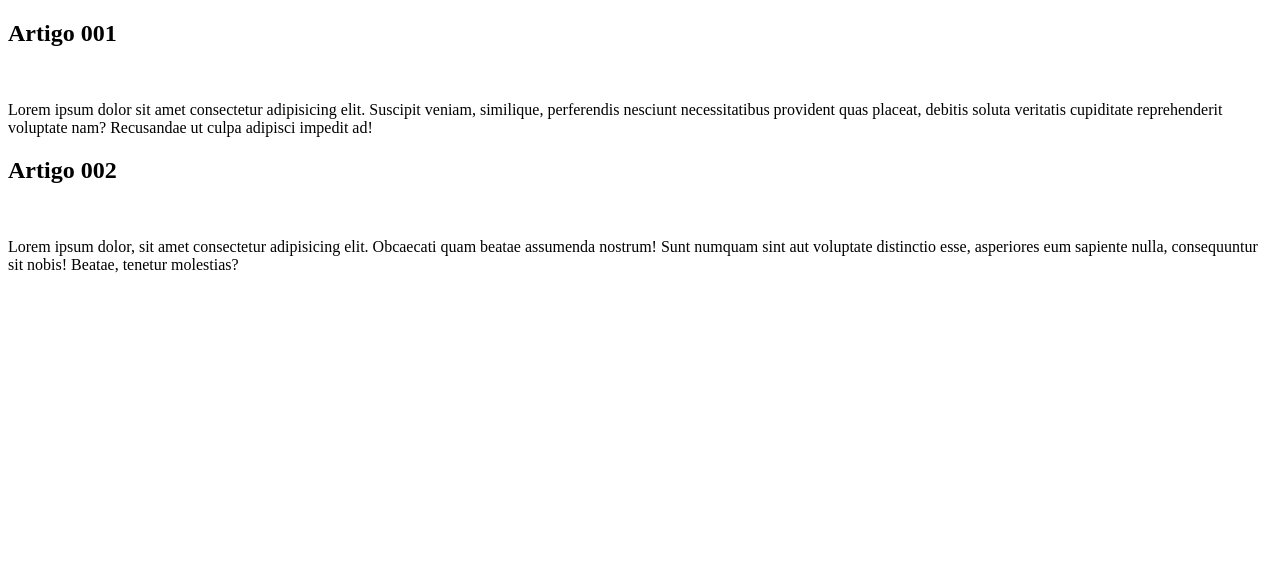
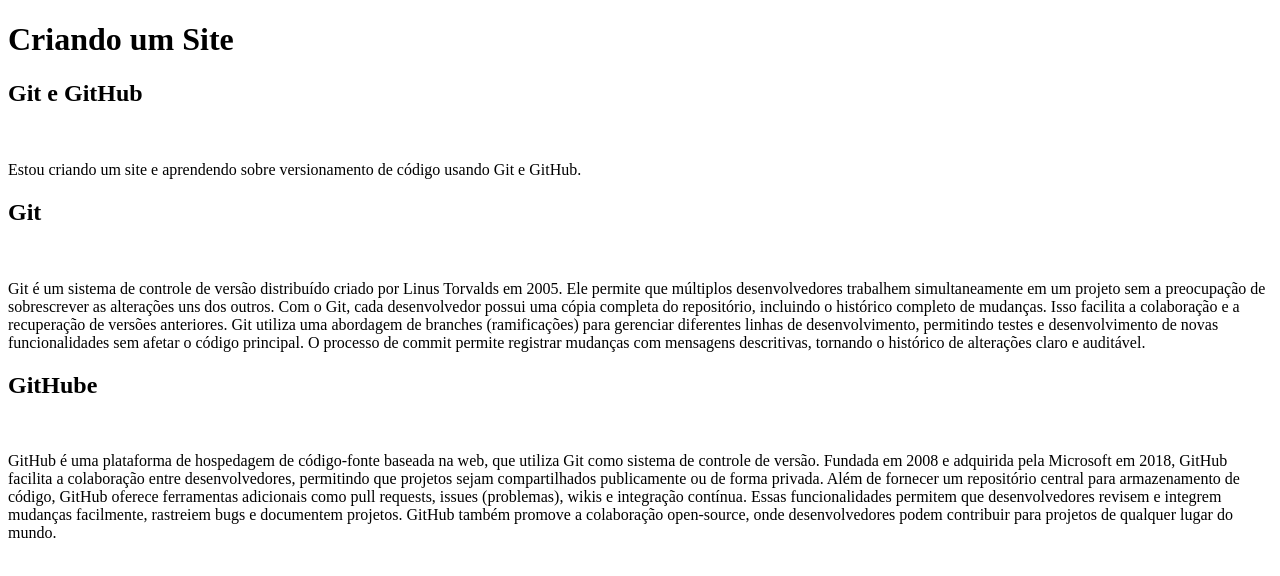
Before and after one commit to ValfridoNovais/projeto-site, a plain HTML site: page index.html in a window 1280 px wide. Drawn offline with Linux system fonts and the light colour scheme.

Commit message:
Comecei Escrever o Conteudo

```diff
--- a/index.html
+++ b/index.html
@@ -8,17 +8,24 @@
 <body>
     <main>
         <header>
-            <article>
-                <h2>Artigo 001</h2>
-                <br>
-                <p>Lorem ipsum dolor sit amet consectetur adipisicing elit. Suscipit veniam, similique, perferendis nesciunt necessitatibus provident quas placeat, debitis soluta veritatis cupiditate reprehenderit voluptate nam? Recusandae ut culpa adipisci impedit ad!</p>
-            </article>
-            <article>
-                <h2>Artigo 002</h2>
-                <br>
-                <p>Lorem ipsum dolor, sit amet consectetur adipisicing elit. Obcaecati quam beatae assumenda nostrum! Sunt numquam sint aut voluptate distinctio esse, asperiores eum sapiente nulla, consequuntur sit nobis! Beatae, tenetur molestias?</p>
-            </article>
+            <h1>Criando um Site</h1>
         </header>
+        <article>
+            <h2>Git e GitHub</h2>
+            <br>
+            <p>Estou criando um site e aprendendo sobre versionamento de código usando Git e GitHub.</p>
+        </article>
+        <article>
+            <h2>Git</h2>
+            <br>
+            <p>Git é um sistema de controle de versão distribuído criado por Linus Torvalds em 2005. Ele permite que múltiplos desenvolvedores trabalhem simultaneamente em um projeto sem a preocupação de sobrescrever as alterações uns dos outros. Com o Git, cada desenvolvedor possui uma cópia completa do repositório, incluindo o histórico completo de mudanças. Isso facilita a colaboração e a recuperação de versões anteriores. Git utiliza uma abordagem de branches (ramificações) para gerenciar diferentes linhas de desenvolvimento, permitindo testes e desenvolvimento de novas funcionalidades sem afetar o código principal. O processo de commit permite registrar mudanças com mensagens descritivas, tornando o histórico de alterações claro e auditável.</p>
+        </article>
+        <article>
+            <h2>GitHube</h2>
+            <br>
+            <p>GitHub é uma plataforma de hospedagem de código-fonte baseada na web, que utiliza Git como sistema de controle de versão. Fundada em 2008 e adquirida pela Microsoft em 2018, GitHub facilita a colaboração entre desenvolvedores, permitindo que projetos sejam compartilhados publicamente ou de forma privada. Além de fornecer um repositório central para armazenamento de código, GitHub oferece ferramentas adicionais como pull requests, issues (problemas), wikis e integração contínua. Essas funcionalidades permitem que desenvolvedores revisem e integrem mudanças facilmente, rastreiem bugs e documentem projetos. GitHub também promove a colaboração open-source, onde desenvolvedores podem contribuir para projetos de qualquer lugar do mundo.</p>
+        </article>
+
     </main>
 </body>
 </html>
```
